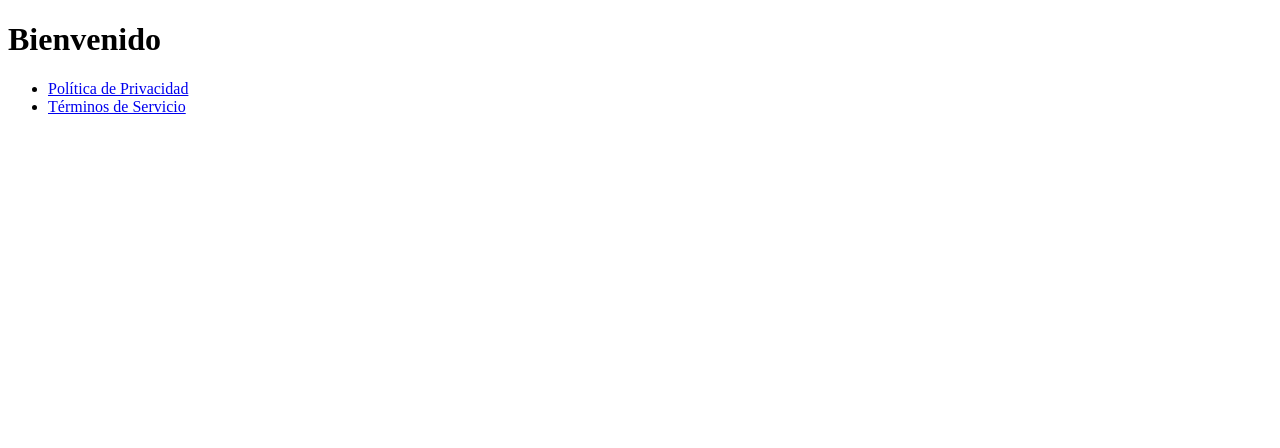
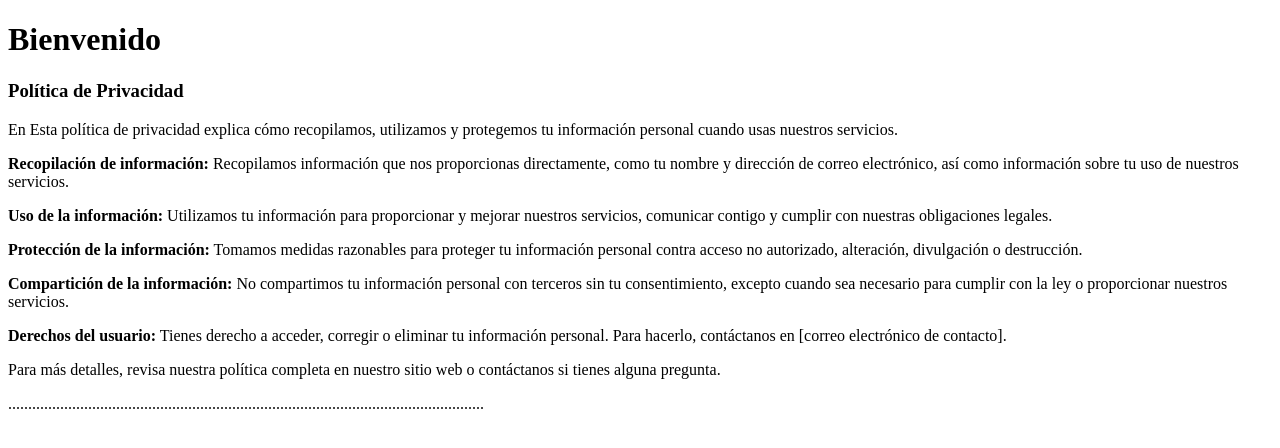
Before and after one commit to Ai-Kiko2024/aikiko.github.io, a plain HTML site: page index.html in a window 1280 px wide. Drawn offline with Linux system fonts and the light colour scheme.

Commit message:
Update index.html
quitado links y puesto directametrne el texto de la politica de priv y de terinos de servicio

```diff
--- a/index.html
+++ b/index.html
@@ -7,9 +7,16 @@
 </head>
 <body>
     <h1>Bienvenido</h1>
-    <ul>
-        <li><a href="politica-privacidad-pydrive.html">Política de Privacidad</a></li>
-        <li><a href="terminos-servicio-pydrive.html">Términos de Servicio</a></li>
-    </ul>
+    <h3>Política de Privacidad</h3>
+    <p>En Esta política de privacidad explica cómo recopilamos, utilizamos y protegemos tu información personal cuando usas nuestros servicios.</p>
+    <p><strong>Recopilación de información:</strong> Recopilamos información que nos proporcionas directamente, como tu nombre y dirección de correo electrónico, así como información sobre tu uso de nuestros servicios.</p>
+    <p><strong>Uso de la información:</strong> Utilizamos tu información para proporcionar y mejorar nuestros servicios, comunicar contigo y cumplir con nuestras obligaciones legales.</p>
+    <p><strong>Protección de la información:</strong> Tomamos medidas razonables para proteger tu información personal contra acceso no autorizado, alteración, divulgación o destrucción.</p>
+    <p><strong>Compartición de la información:</strong> No compartimos tu información personal con terceros sin tu consentimiento, excepto cuando sea necesario para cumplir con la ley o proporcionar nuestros servicios.</p>
+    <p><strong>Derechos del usuario:</strong> Tienes derecho a acceder, corregir o eliminar tu información personal. Para hacerlo, contáctanos en [correo electrónico de contacto].</p>
+    <p>Para más detalles, revisa nuestra política completa en nuestro sitio web o contáctanos si tienes alguna pregunta.</p>
+    <p>.......................................................................................................................</p>
+
+
 </body>
 </html>
```
